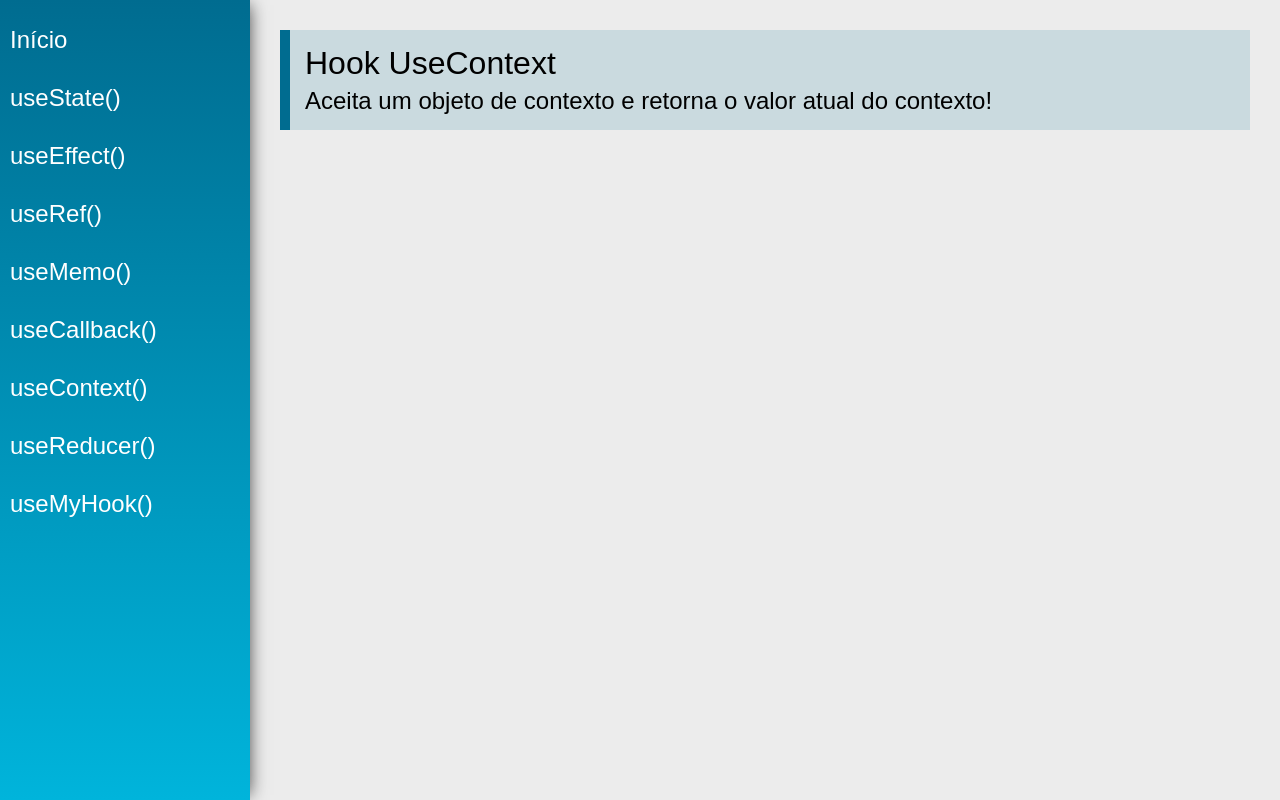
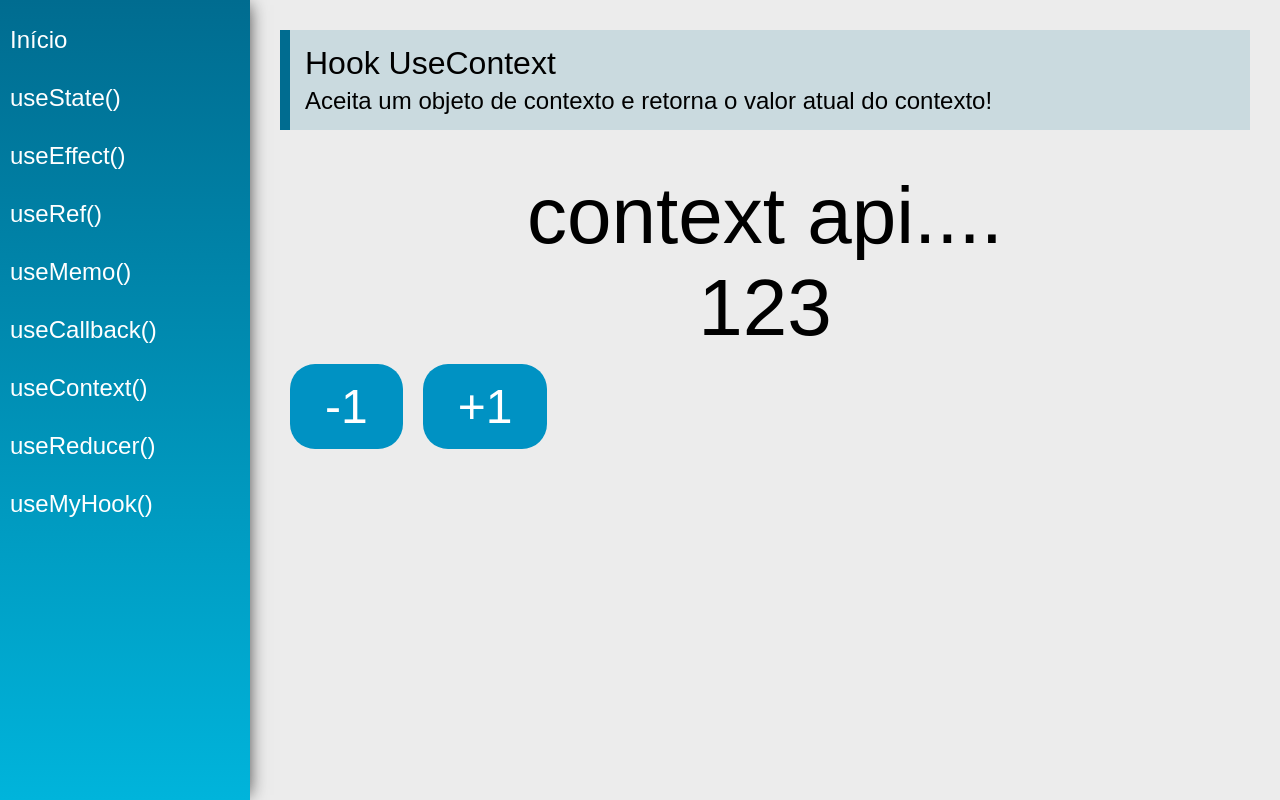
Before and after one commit to viniciosComerciante/React-Hooks, a React (Create React App) app: page /useContext in a window 1280 px wide. Built offline with nearby package versions, Linux system fonts and the light colour scheme.

Commit message:
inicializado e finalizado a parte 1 do modulo sobre useContext

```diff
--- /dev/null
+++ b/src/data/DataContext.js
@@ -0,0 +1,11 @@
+import React from 'react';
+
+export const data ={
+    number: 123,
+    text: 'context api....'
+}
+
+
+const DataContext = React.createContext(data);
+
+export default DataContext;
--- a/src/index.js
+++ b/src/index.js
@@ -4,7 +4,10 @@
 
 import App from './views/App'
 
+
+
 ReactDOM.render(
-    <App />,
+    <App />
+    ,
     document.getElementById('root')
 )
--- a/src/views/App.jsx
+++ b/src/views/App.jsx
@@ -1,20 +1,25 @@
-import './App.css'
-import React from 'react'
-import { BrowserRouter as Router } from  'react-router-dom'
+import "./App.css";
+import React, {useState} from "react";
+import { BrowserRouter as Router } from "react-router-dom";
 
-import Menu from '../components/layout/Menu'
-import Content from '../components/layout/Content'
+import Menu from "../components/layout/Menu";
+import Content from "../components/layout/Content";
+import DataContext, {data} from '../data/DataContext';
 
-const App = props => {
+const App = (props) => {
+
+    const [state, setState] = useState(data);
 
   return (
+    <DataContext.Provider value={{state, setState}}>
       <div className="App">
         <Router>
           <Menu />
           <Content />
         </Router>
       </div>
-    )
-}
+    </DataContext.Provider>
+  );
+};
 
-export default App
+export default App;
--- a/src/views/examples/UseContext.jsx
+++ b/src/views/examples/UseContext.jsx
@@ -1,13 +1,43 @@
-import React from 'react'
+import React, {useContext} from 'react'
 import PageTitle from '../../components/layout/PageTitle'
+import DataContext from '../../data/DataContext';
 
 const UseContext = (props) => {
+
+    const {state, setState} = useContext(DataContext);
+
+    function addNumber(delta){
+        setState({
+            ...state,
+            number: state.number + delta
+        })
+    }
+
     return (
         <div className="UseContext">
             <PageTitle
                 title="Hook UseContext"
                 subtitle="Aceita um objeto de contexto e retorna o valor atual do contexto!"
             />
+
+            <div className="center">
+                <span className="text">{state.text}</span>
+                <span className="text">{state.number}</span>
+            </div>
+
+            <div>
+                <button className="btn" onClick={(e)=>{
+                    addNumber(-1)
+                }}>
+                    -1
+                </button>
+
+                <button className="btn" onClick={(e)=>{
+                    addNumber(1)
+                }}>
+                    +1
+                </button>
+            </div>
         </div>
     )
 }
```
Also changed, not shown: src/data/Store.jsx (added). Lines whose indentation alone changed are shown as unchanged.
